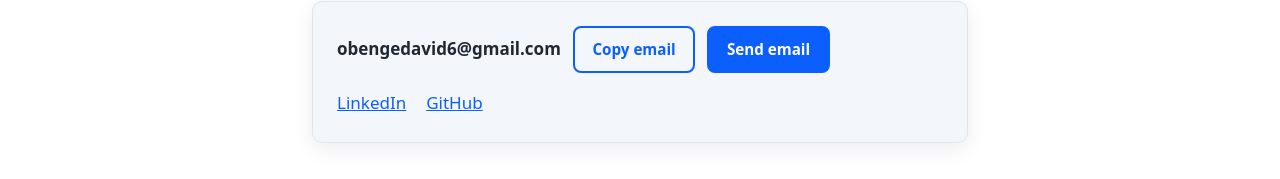
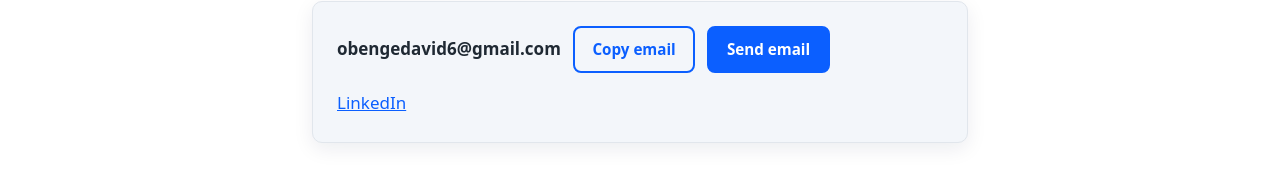
Before and after one commit to Davstat/portfolio-website, a plain HTML site: page index.html in a window 1280 px wide. Shown: the part 1026-1205 px from the top of the page. Drawn offline with Linux system fonts and the light colour scheme.

Commit message:
Remove GitHub link from portfolio

```diff
--- a/index.html
+++ b/index.html
@@ -204,7 +204,6 @@ I start every project with a simple question: what do you need to know, and what
       </div>
       <div class="links">
         <a href="https://linkedin.com/in/davidobenge">LinkedIn</a>
-        <a href="https://github.com/yourname">GitHub</a>
       </div>
     </div>
   </section>
```
